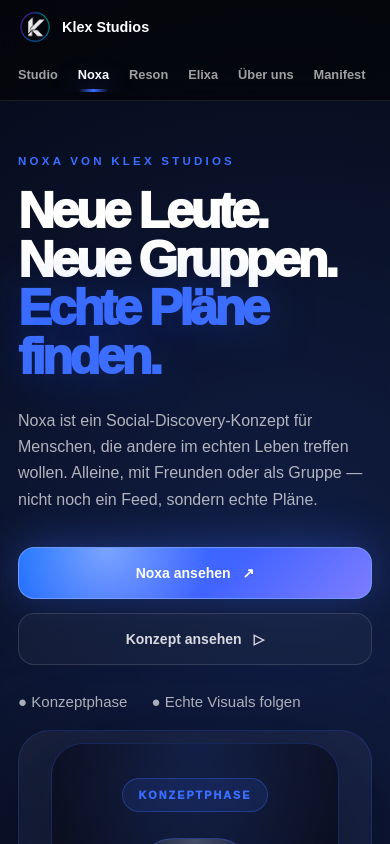
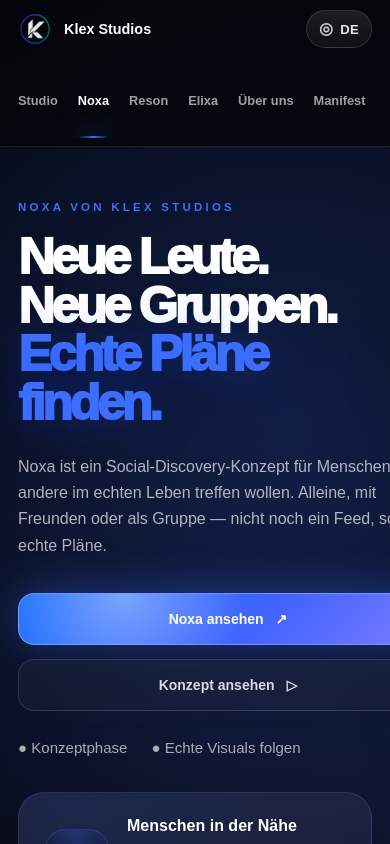
Before and after one commit to Klex-Labs/klexlabs-website, a Next.js app: page /de/noxa in a window 390 px wide. Shown: the top 844 px of the page. Built offline with nearby package versions, Linux system fonts and the light colour scheme.

Commit message:
Changed Language Selector

```diff
--- a/app/globals.css
+++ b/app/globals.css
@@ -1207,69 +1207,45 @@ img { display: block; max-width: 100%; }
 
 @media (max-width: 900px) {
   .site-header {
+    display: grid;
     grid-template-columns: 1fr auto;
+    grid-template-areas:
+      "brand locale"
+      "nav nav";
+    align-items: center;
+    gap: 14px;
+  }
+
+  .site-brand {
+    grid-area: brand;
+    min-width: 0;
+  }
+
+  .locale-switcher,
+  .language-switcher,
+  .lang-switcher {
+    grid-area: locale;
+    justify-self: end;
+    flex-shrink: 0;
+  }
+
+  .main-nav {
+    grid-area: nav;
+    display: flex;
     width: 100%;
-    min-height: 86px;
-    padding: 10px 18px 8px;
-    gap: 10px 14px;
-  }
-
-  .brand { gap: 10px; }
-  .brand-logo { width: 36px; height: 36px; }
-  .brand span { font-size: .92rem; white-space: nowrap; }
-  .language-switch { justify-self: end; }
-
-  .main-nav {
-    grid-column: 1 / -1;
-    justify-content: flex-start;
-    width: 100%;
-    gap: 22px;
     overflow-x: auto;
-    overflow-y: hidden;
-    padding: 4px 0 2px;
     scrollbar-width: none;
     -webkit-overflow-scrolling: touch;
-  }
-
-  .main-nav::-webkit-scrollbar { display: none; }
-  .nav-link { flex: 0 0 auto; height: 32px; font-size: .82rem; }
-  .nav-link.active::after { bottom: -2px; }
-
-  .hero-section,
-  .noxa-hero,
-  .elixa-hero,
-  .noxa-showcase,
-  .elixa-showcase {
-    grid-template-columns: 1fr;
-  }
-
-  .hero-section { min-height: auto; }
-  .hero-copy,
-  .hero-section h1 { max-width: 940px; }
-  .hero-section h1 { font-size: clamp(3.4rem, 9vw, 6rem); }
-
-  .hero-visual,
-  .noxa-hero-art,
-  .elixa-hero-art {
-    min-height: auto;
-    justify-content: center;
-    margin-right: 0;
-    transform: none;
-  }
-
-  .hero-asset,
-  .noxa-hero-image,
-  .elixa-hero-image {
-    width: min(920px, 100%);
-    transform: none;
-  }
-
-  .apps-grid,
-  .principles-section,
-  .manifesto-section,
-  .noxa-feature-strip,
-  .elixa-feature-strip {
-    grid-template-columns: repeat(2, 1fr);
+    justify-content: flex-start;
+  }
+
+  .main-nav::-webkit-scrollbar {
+    display: none;
+  }
+
+  .main-nav a {
+    white-space: nowrap;
+    flex: 0 0 auto;
   }
 }
 
@@ -1443,3 +1419,199 @@ img { display: block; max-width: 100%; }
   background-clip: text;
   color: transparent;
 }
+
+/* Language Switcher */
+.language-switcher {
+  position: relative;
+  display: flex;
+  align-items: center;
+  justify-self: end;
+  z-index: 40;
+}
+
+.language-trigger {
+  height: 44px;
+  display: inline-flex;
+  align-items: center;
+  gap: 9px;
+  padding: 0 14px;
+  border-radius: 999px;
+  border: 1px solid rgba(255, 255, 255, 0.12);
+  background:
+    linear-gradient(180deg, rgba(255, 255, 255, 0.08), rgba(255, 255, 255, 0.035)),
+    rgba(10, 10, 14, 0.72);
+  color: rgba(255, 255, 255, 0.88);
+  font: inherit;
+  font-size: 0.9rem;
+  cursor: pointer;
+  backdrop-filter: blur(18px);
+  box-shadow:
+    inset 0 1px 0 rgba(255, 255, 255, 0.08),
+    0 12px 34px rgba(0, 0, 0, 0.24);
+  transition:
+    border-color 180ms ease,
+    background 180ms ease,
+    transform 180ms ease;
+}
+
+.language-trigger:hover {
+  border-color: rgba(168, 132, 255, 0.45);
+  background:
+    linear-gradient(180deg, rgba(168, 132, 255, 0.16), rgba(255, 255, 255, 0.04)),
+    rgba(14, 14, 20, 0.82);
+  transform: translateY(-1px);
+}
+
+.language-globe {
+  font-size: 1rem;
+  line-height: 1;
+  color: rgba(255, 255, 255, 0.78);
+}
+
+.language-chevron {
+  font-size: 0.9rem;
+  color: rgba(255, 255, 255, 0.48);
+  transform: translateY(-1px);
+}
+
+.language-short {
+  display: none;
+}
+
+.language-menu {
+  position: absolute;
+  top: calc(100% + 10px);
+  right: 0;
+  min-width: 178px;
+  padding: 7px;
+  border-radius: 18px;
+  border: 1px solid rgba(255, 255, 255, 0.12);
+  background:
+    linear-gradient(180deg, rgba(255, 255, 255, 0.09), rgba(255, 255, 255, 0.04)),
+    rgba(13, 13, 18, 0.94);
+  backdrop-filter: blur(24px);
+  box-shadow:
+    0 24px 60px rgba(0, 0, 0, 0.44),
+    inset 0 1px 0 rgba(255, 255, 255, 0.08);
+  opacity: 0;
+  pointer-events: none;
+  transform: translateY(-6px) scale(0.98);
+  transform-origin: top right;
+  transition:
+    opacity 160ms ease,
+    transform 160ms ease;
+}
+
+.language-switcher:hover .language-menu,
+.language-switcher:focus-within .language-menu {
+  opacity: 1;
+  pointer-events: auto;
+  transform: translateY(0) scale(1);
+}
+
+.language-option {
+  min-height: 42px;
+  display: grid;
+  grid-template-columns: 22px 1fr 18px;
+  align-items: center;
+  gap: 10px;
+  padding: 0 10px;
+  border-radius: 12px;
+  color: rgba(255, 255, 255, 0.74);
+  text-decoration: none;
+  font-size: 0.92rem;
+  transition:
+    background 160ms ease,
+    color 160ms ease;
+}
+
+.language-option:hover {
+  background: rgba(255, 255, 255, 0.07);
+  color: rgba(255, 255, 255, 0.96);
+}
+
+.language-option.is-active {
+  background: rgba(168, 132, 255, 0.13);
+  color: #ffffff;
+}
+
+.language-option-icon {
+  color: rgba(255, 255, 255, 0.58);
+}
+
+.language-check {
+  color: #a884ff;
+  font-size: 0.95rem;
+}
+
+.language-mobile-direct {
+  display: none;
+}
+
+/* Mobile Header Layout */
+@media (max-width: 900px) {
+  .site-header {
+    display: grid;
+    grid-template-columns: 1fr auto;
+    grid-template-areas:
+      "brand language"
+      "nav nav";
+    align-items: center;
+    gap: 14px;
+  }
+
+  .brand {
+    grid-area: brand;
+    min-width: 0;
+  }
+
+  .main-nav {
+    grid-area: nav;
+    display: flex;
+    width: 100%;
+    overflow-x: auto;
+    justify-content: flex-start;
+    scrollbar-width: none;
+    -webkit-overflow-scrolling: touch;
+  }
+
+  .main-nav::-webkit-scrollbar {
+    display: none;
+  }
+
+  .main-nav a {
+    white-space: nowrap;
+    flex: 0 0 auto;
+  }
+
+  .language-switcher {
+    grid-area: language;
+  }
+
+  .language-trigger {
+    display: none;
+  }
+
+  .language-menu {
+    display: none;
+  }
+
+  .language-mobile-direct {
+    height: 38px;
+    display: inline-flex;
+    align-items: center;
+    gap: 7px;
+    padding: 0 12px;
+    border-radius: 999px;
+    border: 1px solid rgba(255, 255, 255, 0.13);
+    background:
+      linear-gradient(180deg, rgba(255, 255, 255, 0.09), rgba(255, 255, 255, 0.035)),
+      rgba(10, 10, 14, 0.78);
+    color: rgba(255, 255, 255, 0.9);
+    text-decoration: none;
+    font-size: 0.82rem;
+    font-weight: 600;
+    letter-spacing: 0.02em;
+    backdrop-filter: blur(18px);
+  }
+}
--- a/components/SiteHeader.tsx
+++ b/components/SiteHeader.tsx
@@ -1,6 +1,7 @@
 import Image from "next/image";
 import Link from "next/link";
 import { getDictionary, Locale, PageKey, routeFor } from "@/lib/i18n";
+import { LanguageSwitcher } from "@/components/language-switcher";
 
 type SiteHeaderProps = {
   locale: Locale;
@@ -57,22 +58,7 @@ export default function SiteHeader({ locale, active }: SiteHeaderProps) {
         })}
       </nav>
 
-      <div className="language-switch" aria-label="Language">
-        <Link
-          className={locale === "en" ? "language-button active" : "language-button"}
-          href={routeFor("en", active)}
-          hrefLang="en"
-        >
-          EN
-        </Link>
-        <Link
-          className={locale === "de" ? "language-button active" : "language-button"}
-          href={routeFor("de", active)}
-          hrefLang="de"
-        >
-          DE
-        </Link>
-      </div>
+      <LanguageSwitcher />
     </header>
   );
 }
--- /dev/null
+++ b/components/language-switcher.tsx
@@ -0,0 +1,73 @@
+"use client";
+
+import Link from "next/link";
+import { usePathname } from "next/navigation";
+
+type Locale = "de" | "en";
+
+const labels: Record<Locale, string> = {
+  de: "Deutsch",
+  en: "English",
+};
+
+function getTargetPath(pathname: string, targetLocale: Locale) {
+  const segments = pathname.split("/").filter(Boolean);
+
+  if (segments[0] === "de" || segments[0] === "en") {
+    segments[0] = targetLocale;
+    return "/" + segments.join("/");
+  }
+
+  return "/" + targetLocale + (pathname === "/" ? "" : pathname);
+}
+
+function getCurrentLocale(pathname: string): Locale {
+  const first = pathname.split("/").filter(Boolean)[0];
+
+  if (first === "de" || first === "en") {
+    return first;
+  }
+
+  return "en";
+}
+
+export function LanguageSwitcher() {
+  const pathname = usePathname();
+  const currentLocale = getCurrentLocale(pathname);
+
+  const otherLocale: Locale = currentLocale === "en" ? "de" : "en";
+
+  return (
+    <div className="language-switcher">
+      <button className="language-trigger" type="button" aria-label="Change language">
+        <span className="language-globe">◎</span>
+        <span className="language-label">{labels[currentLocale]}</span>
+        <span className="language-short">{currentLocale.toUpperCase()}</span>
+        <span className="language-chevron">⌄</span>
+      </button>
+
+      <div className="language-menu">
+        {(["de", "en"] as Locale[]).map((locale) => {
+          const active = locale === currentLocale;
+
+          return (
+            <Link
+              key={locale}
+              href={getTargetPath(pathname, locale)}
+              className={`language-option ${active ? "is-active" : ""}`}
+            >
+              <span className="language-option-icon">◎</span>
+              <span>{labels[locale]}</span>
+              {active && <span className="language-check">✓</span>}
+            </Link>
+          );
+        })}
+      </div>
+
+      <Link className="language-mobile-direct" href={getTargetPath(pathname, otherLocale)}>
+        <span className="language-globe">◎</span>
+        <span>{currentLocale.toUpperCase()}</span>
+      </Link>
+    </div>
+  );
+}
```
